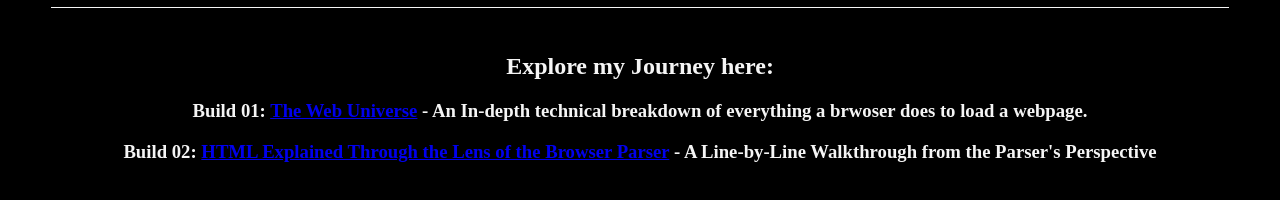
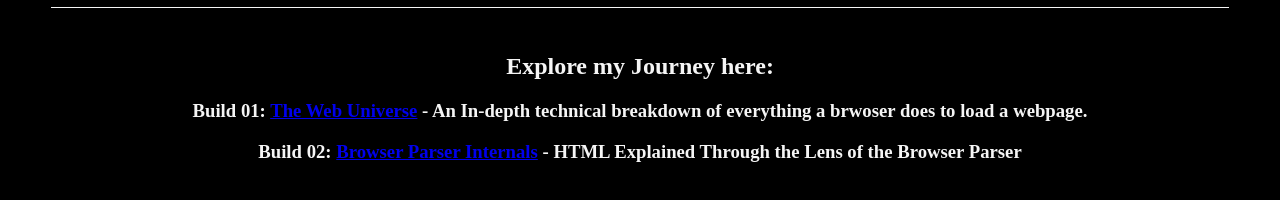
Before and after one commit to SwathiiBaskar/SwathiiBaskar.github.io, a plain HTML site: page index.html in a window 1280 px wide. Shown: the part 410-610 px from the top of the page. Drawn offline with Linux system fonts and the light colour scheme.

Commit message:
Update Build02 title

```diff
--- a/index.html
+++ b/index.html
@@ -27,6 +27,6 @@
         <br>
         <h2 align="center">Explore my Journey here: </h2>
         <h3 align="center">Build <strong>01: </strong><a href="Build01.html">The Web Universe</a> - An In-depth technical breakdown of everything a brwoser does to load a webpage.</h3>
-        <h3 align="center">Build <strong>02: </strong><a href="Build02.html">HTML Explained Through the Lens of the Browser Parser</a> - A Line-by-Line Walkthrough from the Parser's Perspective</h3>
+        <h3 align="center">Build <strong>02: </strong><a href="Build02.html">Browser Parser Internals</a> - HTML Explained Through the Lens of the Browser Parser</h3>
     </body>
 </html>
```
